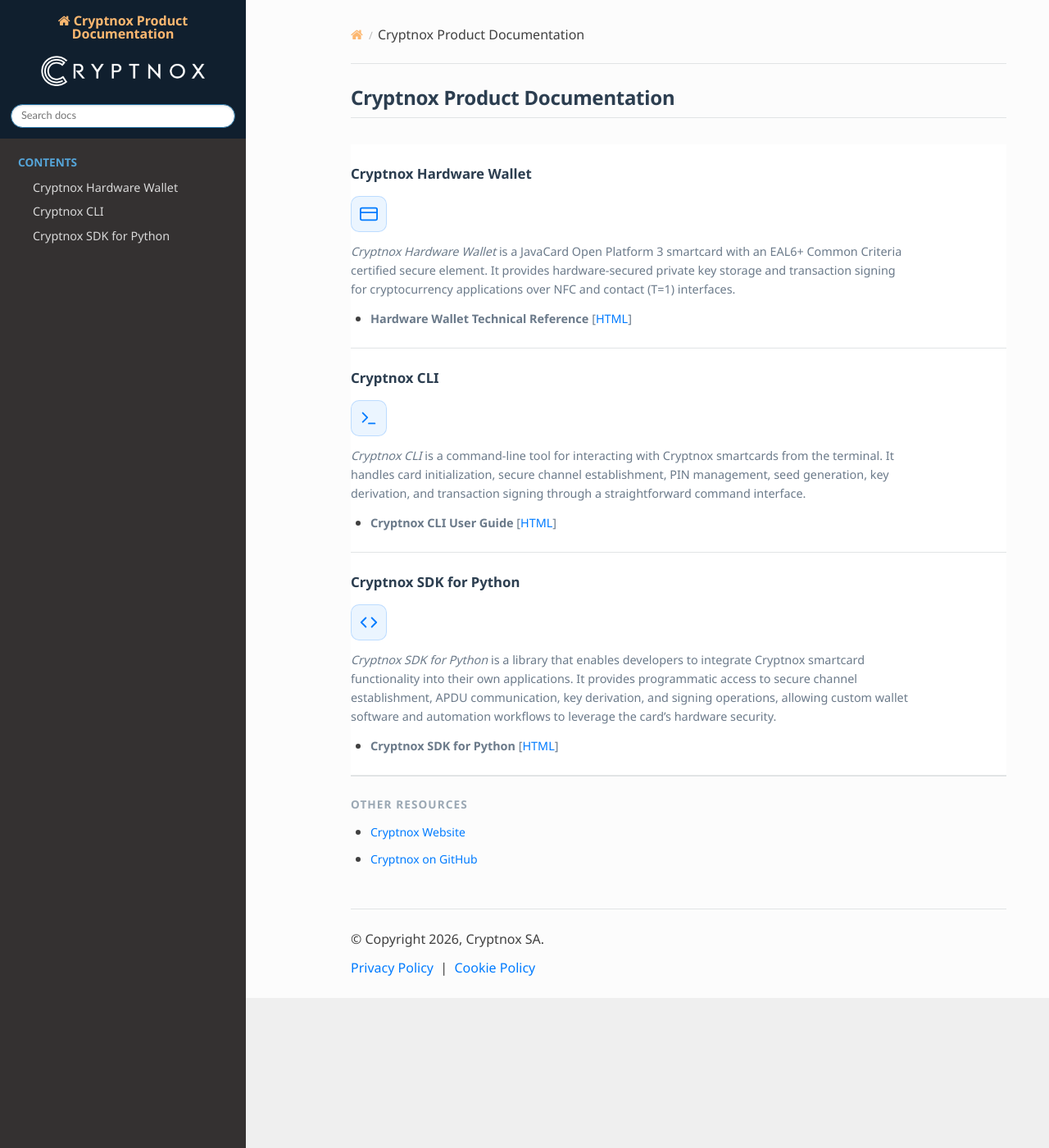
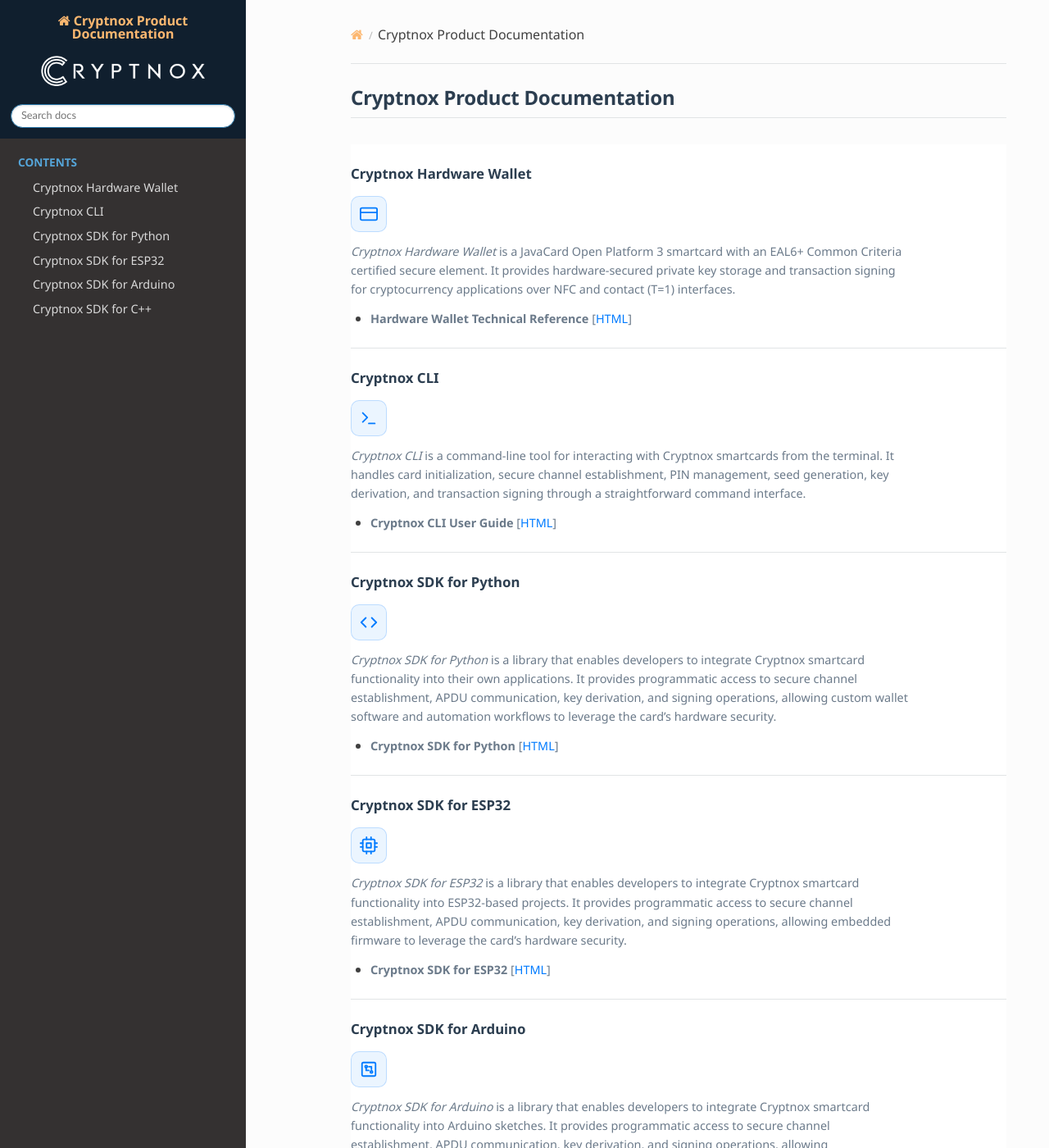
Before and after one commit to cryptnox/cryptnox.github.io, a Sphinx documentation site: the page built from docs/source/index.rst, in a window 1280 px wide and 1400 px high. Shown: the whole window at 82% size. Built offline with Sphinx 7.4.7 and the Read the Docs theme 3.1.0, drawn with Linux system fonts in a browser that asks for light colours; some of the changed text lies outside the part shown.

Commit message:
Add ESP32, Arduino and C++ SDK to docs landing page

```diff
--- a/docs/source/_static/custom.css
+++ b/docs/source/_static/custom.css
@@ -131,7 +131,10 @@
 /* ── Product cards (full-width vertical rows) ─────────────────────────── */
 #cryptnox-hardware-wallet,
 #cryptnox-cli,
-#cryptnox-sdk-for-python {
+#cryptnox-sdk-for-python,
+#cryptnox-sdk-for-esp32,
+#cryptnox-sdk-for-arduino,
+#cryptnox-sdk-for-c {
     background: #fff;
     border-bottom: 1px solid #e1e4e5;
     padding: 1.5rem 0;
@@ -165,7 +168,10 @@
 /* ── Card heading (h2) ────────────────────────────────────────────────── */
 #cryptnox-hardware-wallet h2,
 #cryptnox-cli h2,
-#cryptnox-sdk-for-python h2 {
+#cryptnox-sdk-for-python h2,
+#cryptnox-sdk-for-esp32 h2,
+#cryptnox-sdk-for-arduino h2,
+#cryptnox-sdk-for-c h2 {
     font-size: 1.05rem;
     font-weight: 700;
     color: #2c3e50;
@@ -177,7 +183,10 @@
 /* ── Card description ─────────────────────────────────────────────────── */
 #cryptnox-hardware-wallet p,
 #cryptnox-cli p,
-#cryptnox-sdk-for-python p {
+#cryptnox-sdk-for-python p,
+#cryptnox-sdk-for-esp32 p,
+#cryptnox-sdk-for-arduino p,
+#cryptnox-sdk-for-c p {
     color: #6b7a8a;
     font-size: 0.9rem;
     line-height: 1.6;
@@ -189,6 +198,9 @@
 #cryptnox-hardware-wallet ul,
 #cryptnox-cli ul,
 #cryptnox-sdk-for-python ul,
+#cryptnox-sdk-for-esp32 ul,
+#cryptnox-sdk-for-arduino ul,
+#cryptnox-sdk-for-c ul,
 #other-resources ul {
     list-style: disc !important;
     padding-left: 1.5rem !important;
@@ -200,6 +212,9 @@
 #cryptnox-hardware-wallet ul li,
 #cryptnox-cli ul li,
 #cryptnox-sdk-for-python ul li,
+#cryptnox-sdk-for-esp32 ul li,
+#cryptnox-sdk-for-arduino ul li,
+#cryptnox-sdk-for-c ul li,
 #other-resources ul li {
     list-style: disc !important;
     margin-left: 0 !important;
@@ -208,7 +223,10 @@
 
 #cryptnox-hardware-wallet ul li p,
 #cryptnox-cli ul li p,
-#cryptnox-sdk-for-python ul li p {
+#cryptnox-sdk-for-python ul li p,
+#cryptnox-sdk-for-esp32 ul li p,
+#cryptnox-sdk-for-arduino ul li p,
+#cryptnox-sdk-for-c ul li p {
     margin: 0;
     color: #6b7a8a;
 }
--- a/docs/source/_templates/footer.html
+++ b/docs/source/_templates/footer.html
@@ -1,4 +1,3 @@
 {%- if show_copyright %}
 <p style="margin-bottom: 0.75rem;">&#169; Copyright {{ copyright }}.</p>
 {%- endif %}
-<a href="https://cryptnox.com/legal-notices/">Privacy Policy</a> &nbsp;|&nbsp; <a href="#">Cookie Policy</a>
--- a/docs/source/_templates/layout.html
+++ b/docs/source/_templates/layout.html
@@ -87,7 +87,10 @@
   var items = [
     { anchor: '#cryptnox-hardware-wallet', title: 'Cryptnox Hardware Wallet' },
     { anchor: '#cryptnox-cli',             title: 'Cryptnox CLI' },
-    { anchor: '#cryptnox-sdk-for-python',  title: 'Cryptnox SDK for Python' }
+    { anchor: '#cryptnox-sdk-for-python',  title: 'Cryptnox SDK for Python' },
+    { anchor: '#cryptnox-sdk-for-esp32',   title: 'Cryptnox SDK for ESP32' },
+    { anchor: '#cryptnox-sdk-for-arduino', title: 'Cryptnox SDK for Arduino' },
+    { anchor: '#cryptnox-sdk-for-c',       title: 'Cryptnox SDK for C++' }
   ];
 
   // Inject caption + nav items into the sidebar menu
--- a/docs/source/index.rst
+++ b/docs/source/index.rst
@@ -19,7 +19,7 @@
 certified secure element. It provides hardware-secured private key storage and transaction signing
 for cryptocurrency applications over NFC and contact (T=1) interfaces.
 
-* **Hardware Wallet Technical Reference** [`HTML <https://cryptnox.github.io/cryptnox-hardware-wallet/>`__]
+* **Hardware Wallet Technical Reference** [`HTML <https://docs.cryptnox.com/cryptnox-hardware-wallet/>`__]
 
 
 -------------------------
@@ -41,7 +41,7 @@
 It handles card initialization, secure channel establishment, PIN management, seed generation,
 key derivation, and transaction signing through a straightforward command interface.
 
-* **Cryptnox CLI User Guide** [`HTML <https://cryptnox.github.io/cryptnox-cli/>`__]
+* **Cryptnox CLI User Guide** [`HTML <https://docs.cryptnox.com/cryptnox-cli/>`__]
 
 
 -------------------------
@@ -64,7 +64,87 @@
 establishment, APDU communication, key derivation, and signing operations, allowing custom
 wallet software and automation workflows to leverage the card's hardware security.
 
-* **Cryptnox SDK for Python** [`HTML <https://cryptnox.github.io/cryptnox-sdk-py/>`__]
+* **Cryptnox SDK for Python** [`HTML <https://docs.cryptnox.com/cryptnox-sdk-py/>`__]
+
+
+-------------------------
+
+
+Cryptnox SDK for ESP32
+=========================
+
+.. raw:: html
+
+   <div class="card-icon">
+     <svg viewBox="0 0 24 24" fill="none" stroke="currentColor" stroke-width="2" stroke-linecap="round" stroke-linejoin="round">
+       <rect x="4" y="4" width="16" height="16" rx="2" ry="2"/>
+       <rect x="9" y="9" width="6" height="6"/>
+       <line x1="9" y1="1" x2="9" y2="4"/>
+       <line x1="15" y1="1" x2="15" y2="4"/>
+       <line x1="9" y1="20" x2="9" y2="23"/>
+       <line x1="15" y1="20" x2="15" y2="23"/>
+       <line x1="20" y1="9" x2="23" y2="9"/>
+       <line x1="20" y1="14" x2="23" y2="14"/>
+       <line x1="1" y1="9" x2="4" y2="9"/>
+       <line x1="1" y1="14" x2="4" y2="14"/>
+     </svg>
+   </div>
+
+*Cryptnox SDK for ESP32* is a library that enables developers to integrate Cryptnox smartcard
+functionality into ESP32-based projects. It provides programmatic access to secure channel
+establishment, APDU communication, key derivation, and signing operations, allowing embedded
+firmware to leverage the card's hardware security.
+
+* **Cryptnox SDK for ESP32** [`HTML <https://docs.cryptnox.com/cryptnox-sdk-esp32/>`__]
+
+
+-------------------------
+
+
+Cryptnox SDK for Arduino
+=========================
+
+.. raw:: html
+
+   <div class="card-icon">
+     <svg viewBox="0 0 24 24" fill="none" stroke="currentColor" stroke-width="2" stroke-linecap="round" stroke-linejoin="round">
+       <rect x="3" y="3" width="18" height="18" rx="2" ry="2"/>
+       <circle cx="8.5" cy="8.5" r="1.5"/>
+       <circle cx="15.5" cy="15.5" r="1.5"/>
+       <path d="M8.5 10v3.5h3.5"/>
+       <path d="M12 8.5h3.5V12"/>
+     </svg>
+   </div>
+
+*Cryptnox SDK for Arduino* is a library that enables developers to integrate Cryptnox smartcard
+functionality into Arduino sketches. It provides programmatic access to secure channel
+establishment, APDU communication, key derivation, and signing operations, allowing microcontroller
+projects to leverage the card's hardware security.
+
+* **Cryptnox SDK for Arduino** [`HTML <https://docs.cryptnox.com/cryptnox-sdk-arduino/>`__]
+
+
+-------------------------
+
+
+Cryptnox SDK for C++
+=========================
+
+.. raw:: html
+
+   <div class="card-icon">
+     <svg viewBox="0 0 24 24" fill="none" stroke="currentColor" stroke-width="2" stroke-linecap="round" stroke-linejoin="round">
+       <path d="M7 4a2 2 0 0 0-2 2v3a2 2 0 0 1-2 2 2 2 0 0 1 2 2v3a2 2 0 0 0 2 2"/>
+       <path d="M17 4a2 2 0 0 1 2 2v3a2 2 0 0 0 2 2 2 2 0 0 0-2 2v3a2 2 0 0 1-2 2"/>
+     </svg>
+   </div>
+
+*Cryptnox SDK for C++* is a library that enables developers to integrate Cryptnox smartcard
+functionality into native C++ applications. It provides programmatic access to secure channel
+establishment, APDU communication, key derivation, and signing operations, allowing cross-platform
+software to leverage the card's hardware security.
+
+* **Cryptnox SDK for C++** [`HTML <https://docs.cryptnox.com/cryptnox-sdk-cpp/>`__]
 
 
 -------------------------
```
